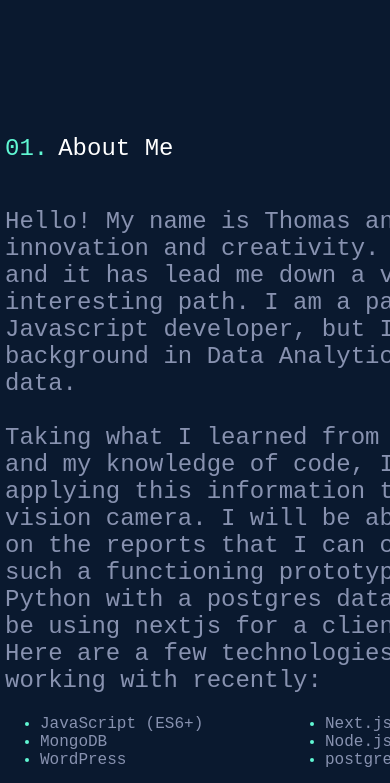
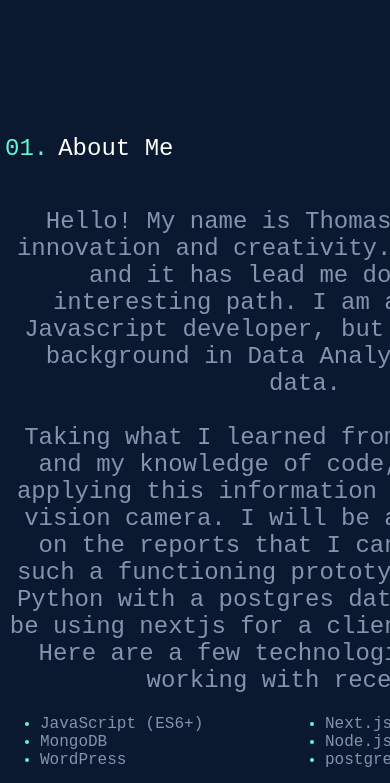
Before and after one commit to zep1994/thomas-matlock, a Next.js app in the folder frontend/: page / in a window 390 px wide. Shown: the part 1200-1983 px from the top of the page. Built offline with nearby package versions, Linux system fonts and the light colour scheme.

Commit message:
Responsive Section2

```diff
--- a/frontend/styles/Home.module.css
+++ b/frontend/styles/Home.module.css
@@ -211,3 +211,22 @@
   opacity: 1;
   transition: 1s ease linear;
 }
+
+@media (max-width: 990px) {
+  .info2 {
+    flex-direction: column;
+  }
+
+  .aboutImg {
+    margin: auto;
+  }
+
+  .txtBox {
+    margin: auto;
+  }
+
+  .txtBox p {
+    text-align: center;
+  }
+
+}
```
